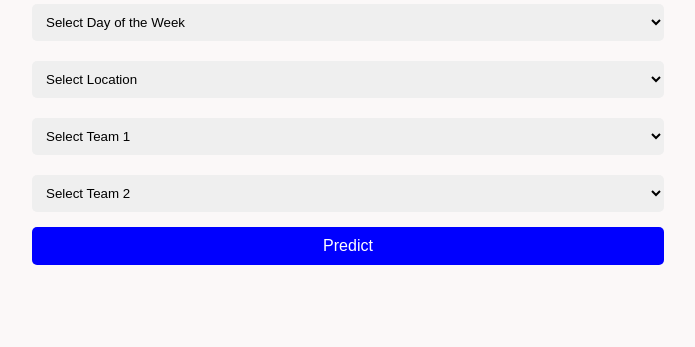
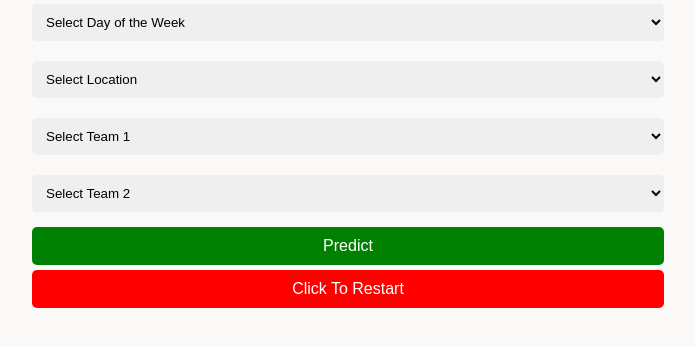
Before and after one commit to alex-eugene-hunt/College-Football-Score-Prediction, a Flask app: template Algorithms/templates/index.html in a window 1280 px wide. Shown: the part 209-556 px from the top of the page, without its empty margins (292-987 px from the left). Run offline with Flask 3, Linux system fonts and the light colour scheme; the template is opened without the code that fills it, so the values that code supplies are empty.

Commit message:
UI updated and user can predict outcome many times

```diff
--- a/Algorithms/app.py
+++ b/Algorithms/app.py
@@ -8,7 +8,7 @@ from algorithm import get_list_of_teams
 
 app = Flask(__name__)
 
-##model = pickle.load(open('models/clf_model.pkl', 'rb'))
+
 
 @app.route('/')
 def home():
@@ -27,7 +27,6 @@ def predict():
     train_model()
     prediction = predict1(text_features[0], text_features[1], text_features[2], text_features[3])
 
-    ##output = round(prediction[0], 2)
     return render_template('index.html', prediction_text='Output {}'.format(prediction))
 
 if __name__ == "__main__":
--- a/Algorithms/templates/index.html
+++ b/Algorithms/templates/index.html
@@ -18,6 +18,7 @@
             flex-direction: column; /* Stack input fields vertically */
             align-items: center; /* Center the input fields horizontally */
             margin: 10px 0; /* Add vertical margin between input groups */
+
         }
 
         input[type="text"], select {
@@ -27,8 +28,32 @@
             border: none;
             border-radius: 5px;
         }
+        /* CSS for the second button */
+/* CSS for the first button */
+        .button1 {
+            width: 50%;
+            padding: 10px;
+            background-color: green; /* Change this color to the desired color for the first button */
+            border: none;
+            border-radius: 5px;
+            color: white;
+            font-size: 16px;
+            margin-bottom: 5px;
+        }
 
-        button[type="submit"] {
+
+        .button2 {
+            width: 50%;
+            padding: 10px;
+            background-color: red; /* Change this color to the desired color for the second button */
+            border: none;
+            border-radius: 5px;
+            color: white;
+            font-size: 16px;
+            margin-bottom: 5px;
+        }
+
+        button {
             width: 50%;
             padding: 10px;
             background-color: blue;
@@ -36,6 +61,7 @@
             border-radius: 5px;
             color: white;
             font-size: 16px;
+            margin-bottom: 5px;
         }
 
         h4 {
@@ -86,8 +112,10 @@
                     {% endfor %}
                 </select>
             </div>
-            <button type="submit">Predict</button>
+            <button type="submit" class="button1">Predict</button>
         </form>
+        <button type="button" class="button2" onclick="window.location.href='/';">Click To Restart</button>
+
 
         <br><br>
         <h4>{{ prediction_text }}</h4>
```
Also changed, not shown: 2 other files.
